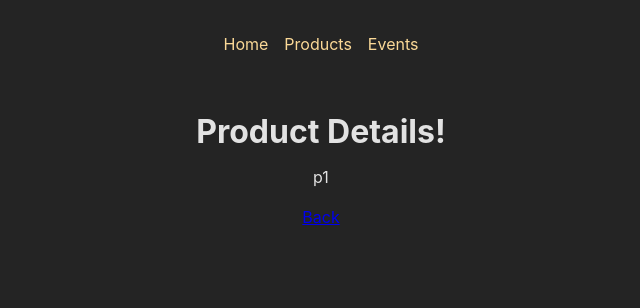
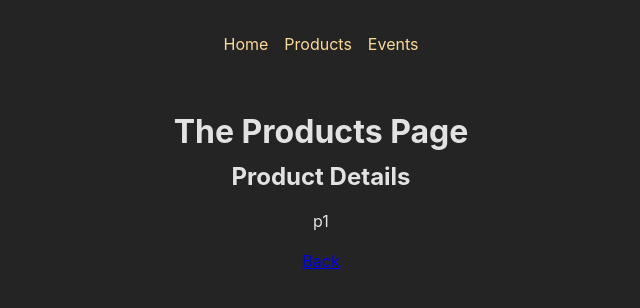
Before and after one commit to Ccharliiee/UReactS201ReactRouter, a React (Create React App) app: page /products/p1 in a window 1280 px wide. Shown: the top 308 px of the page, without its empty margins (319-959 px from the left). Built offline with nearby package versions, Linux system fonts and the light colour scheme.

Commit message:
rewrite products routes in JSX style
rewrite products routes in JSX style with createRoutesFromElements

```diff
--- a/src/App.js
+++ b/src/App.js
@@ -7,6 +7,7 @@ import {
 
 import RootLayout from "./pages/rootLayout";
 import HomePage from "./pages/home";
+import ProductRootLayout from "./pages/productsRoot";
 import ProductContainerFluidExample from "./pages/products";
 import ProductDetailPage from "./pages/productDetail";
 import EventsRootLayout from "./pages/EventsRoot";
@@ -20,8 +21,11 @@ const router = createBrowserRouter(
   createRoutesFromElements(
     <Route path="/" element={<RootLayout />} errorElement={<ErrorPage />}>
       <Route index element={<HomePage />} />
-      <Route path="products" element={<ProductContainerFluidExample />} />
-      <Route path="products/:productId" element={<ProductDetailPage />} />
+      <Route path="/products" element={<ProductRootLayout />}>
+        <Route index element={<ProductContainerFluidExample />} />
+        <Route path=":productId" element={<ProductDetailPage />} />
+      </Route>
+
       <Route path="/events" element={<EventsRootLayout />}>
         <Route index element={<EventsPage />} />
         <Route path=":eventId" element={<EventDetailPage />} />
--- a/src/pages/productDetail.js
+++ b/src/pages/productDetail.js
@@ -5,7 +5,7 @@ const ProductDetailPage = () => {
 
   return (
     <>
-      <h1>Product Details!</h1>
+      <h2>Product Details</h2>
       <p>{params.productId}</p>
       <p>
         <Link to=".." relative="path">
--- a/src/pages/products.js
+++ b/src/pages/products.js
@@ -7,7 +7,6 @@ const ProductsPage = () => {
   ];
   return (
     <>
-      <h1>The Products Page</h1>
       <ul>
         {DUMMYPRODUCTS.map((prod) => (
           <li key={prod.id}>
--- /dev/null
+++ b/src/pages/productsRoot.js
@@ -0,0 +1,12 @@
+import { Outlet } from "react-router-dom";
+
+const ProductRootLayout = () => {
+  return (
+    <>
+      <h1>The Products Page</h1>
+      <Outlet />
+    </>
+  );
+};
+
+export default ProductRootLayout;
```
